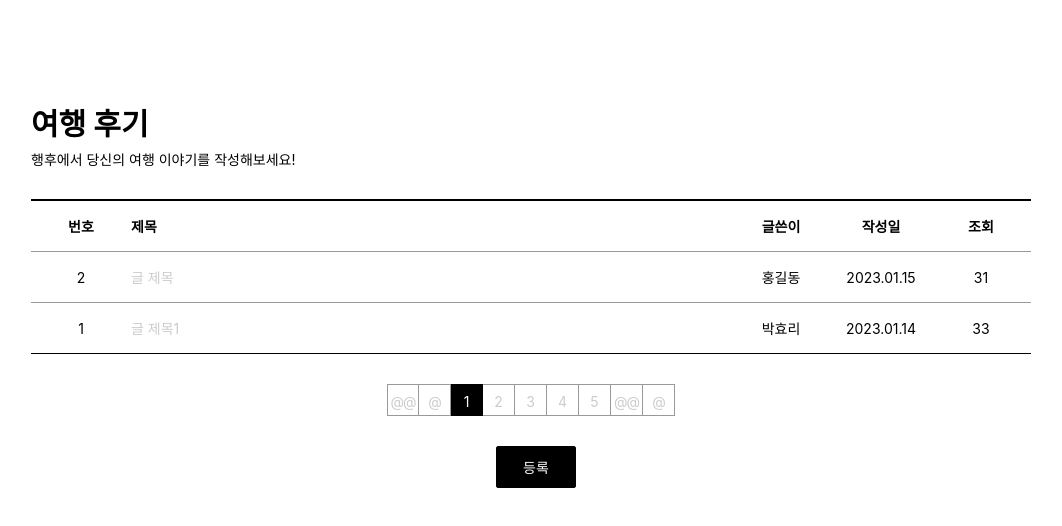
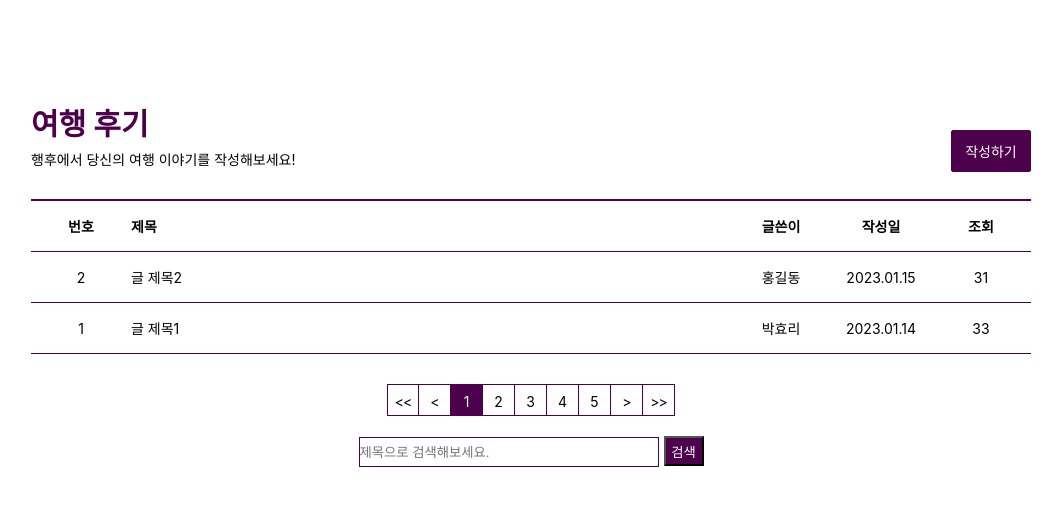
Before and after one commit to kiwoongyoon/trip_review, a React (Create React App) app: page /articles in a window 1280 px wide. Shown: the top 526 px of the page, without its empty margins (109-1171 px from the left). Built offline with nearby package versions, Linux system fonts and the light colour scheme.

Commit message:
css수정, 검색 필드 추가

```diff
--- a/src/components/Base/header.css
+++ b/src/components/Base/header.css
@@ -15,7 +15,6 @@ li {
 }
 a {
   text-decoration: none;
-  color: rgb(204, 204, 204);
 }
 
 .nav {
@@ -24,6 +23,7 @@ a {
   justify-content: space-around;
   height: 8vh;
   background: rgb(0, 33, 65);
+  color:rgb(204, 204, 204);
 }
 .nav__brand {
   text-transform: uppercase;
--- a/src/pages/Articles.css
+++ b/src/pages/Articles.css
@@ -26,6 +26,14 @@ a{
 }
 
 .board_title strong{
+    color:rgb(77, 1, 77);
+}
+
+.board_title .button_wrap{
+    float: right;
+}
+
+.board_title strong{
     font-size: 3rem;
 }
 
@@ -44,7 +52,7 @@ a{
     min-width: 80px;
     padding: 10px;
     margin-left: 10px;
-    border: 1px solid #000;
+    border: 1px solid rgb(77, 1, 77);
     border-radius: 2px;
     font-size: 1.4rem;
 }
@@ -54,26 +62,26 @@ a{
 }
 
 .button_wrap a.on{
-    background-color: #000;
+    background-color:rgb(77, 1, 77);
     color: white;
 }
 
 .board_list{
     width: 100%;
-    border-top: 2px solid #000;
+    border-top: 2px solid rgb(77, 1, 77);
 }
 
 .board_list>div {
-    border-bottom: 1px solid #999;
+    border-bottom: 1px solid rgb(77, 1, 77);
     font-size: 0;
 }
 
 .board_list>div.top {
-    border-color: #999;
+    border-color: rgb(77, 1, 77);
 }
 
 .board_list>div:last-child{
-    border-bottom: 1px solid #000;
+    border-bottom: 1px solid rgb(77, 1, 77);
 }
 
 .board_list>div.top>div {
@@ -122,14 +130,14 @@ a{
     display: inline-block;
     width: 32px;
     height: 32px;
-    border: 1px solid #999;
+    border: 1px solid rgb(77, 1, 77);
     border-left: 0;
     line-height: 100%;
     box-sizing: border-box;
 }
 
 .board_page a:first-child{
-    border-left: 1px solid #999;
+    border-left: 1px solid rgb(77, 1, 77);
 }
 
 
@@ -145,25 +153,44 @@ a{
 }
 
 .board_page a.num.on{
-    border-color: #000;
-    background-color: #000;
+    border-color: rgb(77, 1, 77);
+    background-color: rgb(77, 1, 77);
     color: white;
 }
 
+.search_field{
+    padding: 20px;
+    text-align: center;
+}
+
+.search_field input{
+    box-sizing: border-box;
+    width: 300px;
+    height: 30px;
+    border: 1px solid rgb(77, 1, 77);
+}
+
+.search_field button{
+    margin-left: 5px;
+    width: 40px;
+    height: 30px;
+    background-color:rgb(77, 1, 77);
+    color: white;
+}
 .board_view{
     width: 100%;
-    border-top: 2px solid #000;
+    border-top: 2px solid rgb(77, 1, 77);
 }
 
 .board_view .title{
     padding: 20px 15px;
-    border-bottom: 1px dashed #999;
+    border-bottom: 1px dashed rgb(243, 149, 243);
     font-size: 2rem;
 }
 
 .board_view .info{
     padding: 15px;
-    border-bottom: 1px solid #999;
+    border-bottom: 1px solid rgb(77, 1, 77);
     font-size: 0;
 
 }
@@ -214,14 +241,14 @@ a{
 
 .board_view .content{
     padding: 15px;
-    border-bottom: 1px solid #000;
+    border-bottom: 1px solid rgb(77, 1, 77);
     line-height: 160%;
     font-size: 1.4rem;
 }
 
 
 .board_write {
-    border-top: 2px solid #000;
+    border-top: 2px solid rgb(77, 1, 77);
 }
 
 .board_write .title,
@@ -230,8 +257,8 @@ a{
 }
 
 .board_write .info {
-    border-top: 1px dashed #ddd;
-    border-bottom: 1px solid #000;
+    border-top: 1px dashed rgb(243, 149, 243);
+    border-bottom: 1px solid rgb(77, 1, 77);
     font-size: 0;
 }
 
@@ -275,7 +302,7 @@ a{
 }
 
 .board_write .cont {
-    border-bottom: 1px solid #000;
+    border-bottom: 1px solid rgb(77, 1, 77);;
 }
 
 .board_write .cont textarea {
--- a/src/pages/Articles.js
+++ b/src/pages/Articles.js
@@ -25,6 +25,9 @@ const Articles = ()=>{
     return(
         <div class = "board_wrap">
         <div class="board_title">
+            <div class="button_wrap">
+                <a href="/write" class="on">작성하기</a>
+            </div>
             <strong>여행 후기</strong>
             <p>행후에서 당신의 여행 이야기를 작성해보세요!</p>
         </div>
@@ -39,7 +42,7 @@ const Articles = ()=>{
                 </div>
                 <div>
                     <div class="num">2</div>
-                    <div class="title"><a href ="articles/2">글 제목</a></div>
+                    <div class="title"><a href ="articles/2">글 제목2</a></div>
                     <div class="writer">홍길동</div>
                     <div class="date">2023.01.15</div>
                     <div class="count">31</div>
@@ -53,19 +56,20 @@ const Articles = ()=>{
                 </div>
             </div>
             <div class="board_page">
-                <a href="#" class="button first">@@</a>
-                <a href="#" class="button prev">@</a>
+                <a href="#" class="button first">&lt;&lt;</a>
+                <a href="#" class="button prev">&lt;</a>
                 <a href="#" class = "num on">1</a>
                 <a href="#" class = "num">2</a>
                 <a href="#" class = "num">3</a>
                 <a href="#" class = "num">4</a>
                 <a href="#" class = "num">5</a>
-                <a href="#" class="button last">@@</a>
-                <a href="#" class="button next">@</a>
+                <a href="#" class="button last">&gt;</a>
+                <a href="#" class="button next">&gt;&gt;</a>
             </div>
-            <div class="button_wrap">
-                <a href="/write" class="on">등록</a>
-            </div>
+        </div>
+        <div class="search_field">
+                    <input type="text" placeholder="제목으로 검색해보세요."></input>
+                    <button>검색</button>
         </div>
     </div>
     )
```
